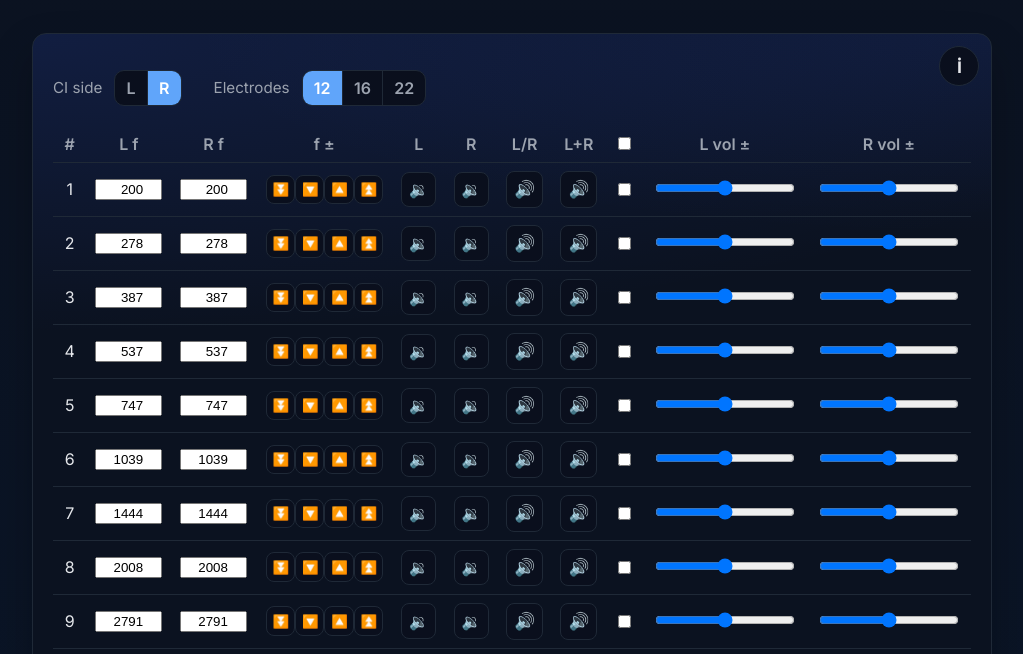
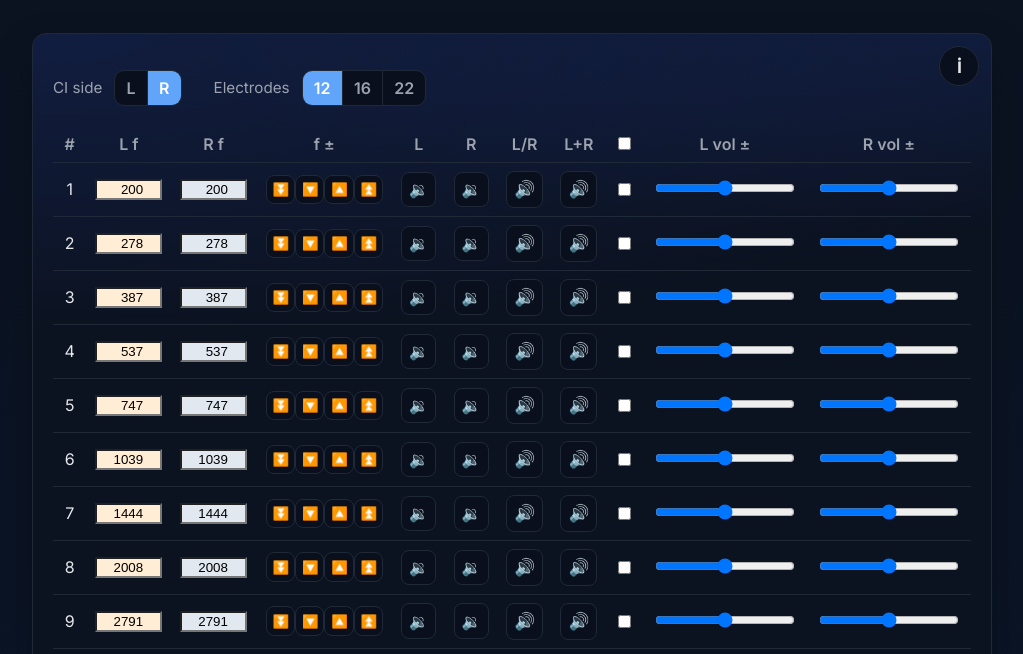
Before and after one commit to Cito/bicial, a plain HTML site: page index.html in a window 1280 px wide. Shown: the part 133-787 px from the top of the page, without its empty margins (128-1151 px from the left). Drawn offline with Linux system fonts and the light colour scheme.

Commit message:
Add subtle background color to inputs

```diff
--- a/main.css
+++ b/main.css
@@ -105,6 +105,20 @@ a:focus-visible { outline: 2px solid var(--link-hover); outline-offset: 2px; bor
 .cf-table th, .cf-table td { padding: .5rem; border-bottom: 1px solid var(--border); text-align: center; }
 .cf-table thead th { color: var(--muted); font-weight: 600; }
 .cf-table input[type="number"] { width: 9ch; text-align: right; }
+/* Subtle background for frequency inputs; desaturated on CI side */
+.cf-table input.ear-input {
+    background: #FFEDD5; /* light orange */
+}
+#cfTableContainer[data-ci-side="L"] .cf-table input.ear-input[data-ear="L"],
+#cfTableContainer[data-ci-side="R"] .cf-table input.ear-input[data-ear="R"] {
+    background: #E2E8F0; /* slate-200 like, greyish blue */
+    color: black; /* dark text for contrast on light bg */
+}
+/* Keep focus visible */
+.cf-table input.ear-input:focus-visible {
+    outline: 2px solid rgba(96, 165, 250, 0.45);
+    outline-offset: 1px;
+}
 .cf-table .btn-icon { width: 2.2em; height: 2.2em; border-radius: 8px; border: 1px solid var(--border); background: #0a0f1d; color: var(--text); cursor: pointer; }
 .cf-table .btn-icon:hover { border-color: #2a3a5a; }
 .cf-table .btn-icon:disabled {
--- a/main.js
+++ b/main.js
@@ -308,6 +308,8 @@
     cancelAllBatches();
     const count = Number(localStorage.getItem(KEYS.electrodeCount) || '12');
     const ciSide = localStorage.getItem(KEYS.ciSide) || 'R';
+        // reflect CI side in container for CSS-based styling of CI ear inputs
+        try { container.setAttribute('data-ci-side', ciSide); } catch {}
         const fL = getF(count, 'L');
         const fR = getF(count, 'R');
         const adjL = getAdj(count, 'L');
```
